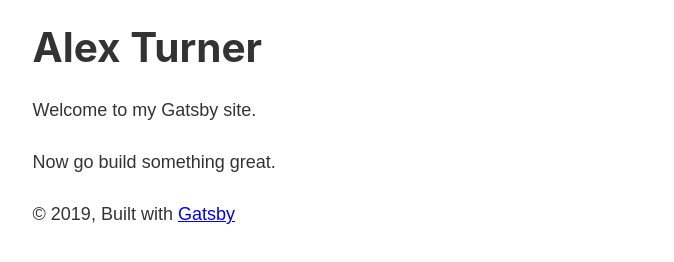
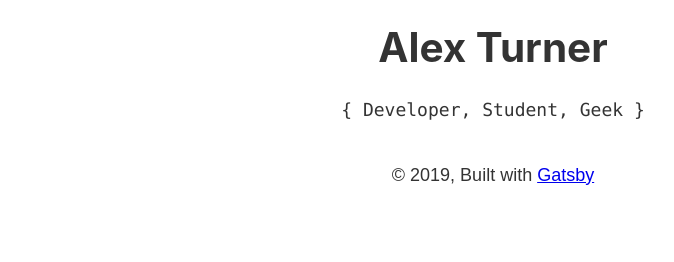
Before and after one commit to awt95/alexturner.dev, a Gatsby site: page / in a window 1280 px wide. Shown: the whole page, without its empty margins (147-821 px from the left). Built offline with nearby package versions, Linux system fonts and the light colour scheme; Gatsby itself is replaced by a stand-in of ours.

Commit message:
Index layout

```diff
--- a/gatsby-config.js
+++ b/gatsby-config.js
@@ -13,7 +13,14 @@ module.exports = {
         path: `${__dirname}/src/images`,
       },
     },
-    `gatsby-transformer-sharp`,
+    `gatsby-transformer-remarks`,
+    {
+      resolve: `gatsby-source-filesystem`,
+      options: {
+        name: `pages`,
+        path: `${__dirname}/src/pages`
+      },
+    },
     `gatsby-plugin-sharp`,
     {
       resolve: `gatsby-plugin-manifest`,
--- a/src/components/layout.js
+++ b/src/components/layout.js
@@ -30,15 +30,18 @@ const Layout = ({ children }) => (
           style={{
             margin: `0 auto`,
             maxWidth: 960,
-            padding: `0px 1.0875rem 1.45rem`,
+            padding: `0px 0px 0px 0px`,
             paddingTop: 0,
           }}
         >
           <main>{children}</main>
           <footer>
-            © {new Date().getFullYear()}, Built with
-            {` `}
-            <a href="https://www.gatsbyjs.org">Gatsby</a>
+            <div className="center">
+              © {new Date().getFullYear()}, Built with
+              {` `}
+              <a href="https://www.gatsbyjs.org">Gatsby</a>
+            </div>
+
           </footer>
         </div>
       </>
--- a/src/pages/index.js
+++ b/src/pages/index.js
@@ -8,9 +8,18 @@ import SEO from "../components/seo"
 const IndexPage = () => (
   <Layout>
     <SEO title="Home" keywords={[`gatsby`, `application`, `react`]} />
-    <h1>Alex Turner</h1>
-    <p>Welcome to my Gatsby site.</p>
-    <p>Now go build something great.</p>
+    <div className="center">
+      <h1>Alex Turner</h1>
+      <div className="subtitle">
+        <p>
+          <ul>
+            <li>&#123; Developer,&nbsp;</li>
+            <li>Student,&nbsp;</li>
+            <li>Geek &#125;</li>
+          </ul>
+        </p>
+      </div>
+    </div>
   </Layout>
 )
 
--- a/src/styles/global.scss
+++ b/src/styles/global.scss
@@ -3,3 +3,22 @@ $main-font: 'Arial';
 html {
   font-family:  $main-font;
 }
+
+.center {
+  text-align: center;
+}
+
+.subtitle {
+  p {
+    font-family: "SFMono-Regular", Consolas, "Roboto Mono", "Droid Sans Mono", "Liberation Mono", Menlo, Courier, monospace;;
+
+    ul {
+      list-style: none;
+      margin: 0;
+      padding: 0;
+      li {
+        display: inline-block;
+      }
+    }
+  }
+}
```
